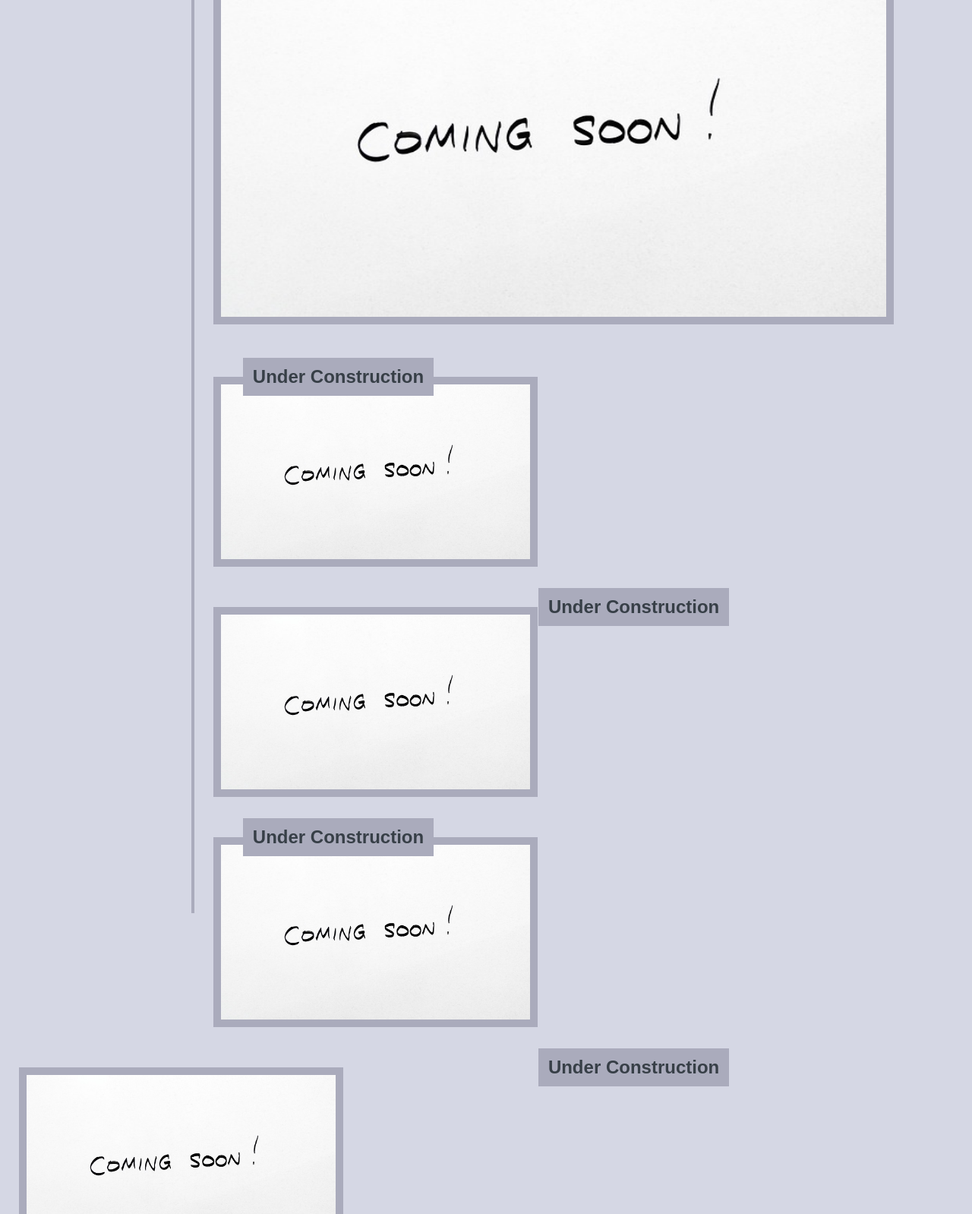
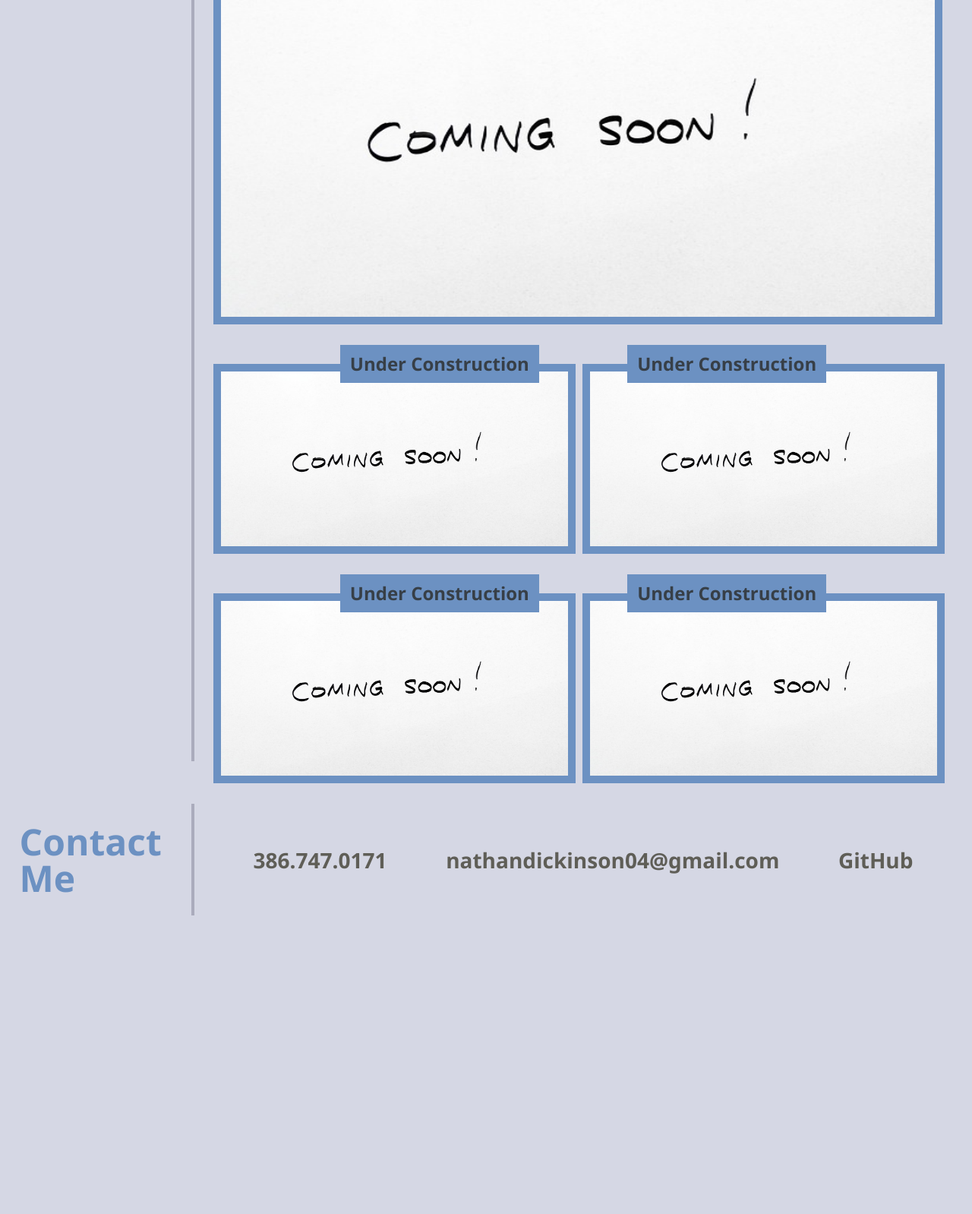
Before and after one commit to nathan26036/dickinson-portfolio, a plain HTML site: page 02-Challenge/index.html in a window 1280 px wide. Shown: the part 720-2318 px from the top of the page at 76% size. After the commit the page ends 1925 px from the top, so only its background shows below. Drawn offline with Linux system fonts and the light colour scheme.

Commit message:
Added a font family to the page chaged the borders of the images and fixed the image bug where they wouldnt appear in a row and added comments to the css to section the work.

```diff
--- a/02-Challenge/Assets/style.css
+++ b/02-Challenge/Assets/style.css
@@ -1,6 +1,6 @@
 
 * {
-  font-family:sans-serif;
+  font-family:'Segoe UI', Tahoma, Geneva, Verdana, sans-serif;
 }
 
 :root {
@@ -10,14 +10,14 @@
   --heading: #6C91C2;
   --outline: #AAABBC;
 }
-
+/*----- HEADER SECTION ------*/
 header {
     display: flex;
     align-items: center;
     padding: 1.3%;
     color: var(--text);;
     background-image:
-    linear-gradient(to right, var(--header), #1d242a);
+    linear-gradient(to right, var(--header), #0c0e11);
     border-bottom: 2px solid var(--outline);
   }
 
@@ -73,6 +73,7 @@ body {
   color: var(--text);
 }
 
+/*----- ABOUT ME SECTION ------*/
 #about-me {
   color: var(--heading);
   font-size: 300%;
@@ -96,7 +97,7 @@ p {
   line-height: 1.3;
 }
 
-
+/*----- PORTFOLIO SECTION ------*/
 #portfolio {
     color: var(--heading);
     font-size: 300%;
@@ -104,56 +105,59 @@ p {
     float: left;
     border-right: 4px solid var(--outline);
     width: 20%;
-    height:1300px;
+    height:1100px;
     padding: 2%;
 }
 
-.grid {
+.border {
   display: flex;
   flex-wrap: wrap;
-  flex-direction: row;
+}
+
+section li {
+  flex: 0 0 47.5%;
 }
 
 h3 {
   display: flex;
   flex-wrap: wrap;
-  flex-direction: row;
   font-size: 150%;
   color: var(--header);
 }
 
 .card-header {
   position: absolute;
-  left: 25%;
-  background-color: var(--outline);
+  left: 35%;
+  background-color: var(--heading);
   padding: 1%;
 }
 
 .right-card-header {
   position: absolute;
-  right: 25%;
-  background-color: var(--outline);
+  right: 15%;
+  background-color: var(--heading);
   padding: 1%;
 }
 
 section img {
   height: 250px;
-  width: 33.33%;
+  width: 98%;
   padding: 10px;
-  background-color: var(--outline);
+  background-color: var(--heading);
   margin: 25px;
 
 }
 
 #large-image {
-  width: 70%;
+  width: 75%;
   height: 500px;
 }
 
 section img:hover {
-  background-color: var(--heading);
+  background-color: var(--outline);
 }
 
+/*----- CONTACT-ME/FOOTER SECTION ------*/
 #contact-me {
     color: var(--heading);
     font-size: 300%;
@@ -186,6 +190,7 @@ footer a:hover {
   font-size: 176%;
 }
 
+/*----- MEDIA SECTION ------*/
 @media screen and (max-width: 1140px) {
   header {
     display: flex;
@@ -207,15 +212,23 @@ footer a:hover {
     width: 100%;
   }
 
+  section li {
+    flex: 0 0 93%;
+  }
+
   section img {
     display: flex;
     min-width: 90%;
     margin: 5% ;
   }
 
+  .right-card-header {
+    position: absolute;
+    right: 42%;
+  }
+
   #large-image {
     height: 250px;
-    margin-bottom: -10px;
   }
 
   footer {
--- a/02-Challenge/index.html
+++ b/02-Challenge/index.html
@@ -34,18 +34,15 @@
     <br>
     <section>
       <h2 id="portfolio">Portfolio</h2>
-      <ul class="border" class="grid">
 
-        <il>
-          <figure>
-          <h3 class="card-header">Under Construction</h3>
-            <a href="https://www.freepik.com/free-vector/neon-style-coming-soon-glowing-background-design_8562880.htm#query=coming%20soon&position=1&from_view=keyword&track=ais">
-            <img id="large-image"src="../02-Challenge/Assets/Image/coming-soon-2579123_640.jpg" alt="Coming soon! sign">
-          </a>
-          </figure>
-        </il><br>
+      <figure>
+        <h3 class="card-header">Under Construction</h3>
+          <a href="https://www.freepik.com/free-vector/neon-style-coming-soon-glowing-background-design_8562880.htm#query=coming%20soon&position=1&from_view=keyword&track=ais">
+          <img id="large-image"src="../02-Challenge/Assets/Image/coming-soon-2579123_640.jpg" alt="Coming soon! sign">
+        </a>
+        </figure><ul class="border">
 
-        <il>
+        <li>
           <figure>
             <h3 class="card-header">Under Construction</h3>
               <a href="https://www.freepik.com/free-vector/neon-style-coming-soon-glowing-background-design_8562880.htm#query=coming%20soon&position=1&from_view=keyword&track=ais">
@@ -53,34 +50,34 @@
             </a>
           </figure>
         </a>
-        </il>
+      </li>
 
-        <il>
+        <li>
           <figure>
             <h3 class="right-card-header">Under Construction</h3>
               <a href="https://www.freepik.com/free-vector/neon-style-coming-soon-glowing-background-design_8562880.htm#query=coming%20soon&position=1&from_view=keyword&track=ais">
               <img id="small-image"src="../02-Challenge/Assets/Image/coming-soon-2579123_640.jpg" alt="Coming soon! sign">
             </a>
           </figure>
-        </il>
+        </li>
 
-        <il>
+        <li>
           <figure>
             <h3 class="card-header">Under Construction</h3>
               <a href="https://www.freepik.com/free-vector/neon-style-coming-soon-glowing-background-design_8562880.htm#query=coming%20soon&position=1&from_view=keyword&track=ais">
               <img id="small-image"src="../02-Challenge/Assets/Image/coming-soon-2579123_640.jpg" alt="Coming soon! sign">
             </a>
           </figure>
-        </il>
+        </li>
 
-        <il>
+        <li>
           <figure>
             <h3 class="right-card-header">Under Construction</h3>
               <a href="https://www.freepik.com/free-vector/neon-style-coming-soon-glowing-background-design_8562880.htm#query=coming%20soon&position=1&from_view=keyword&track=ais">
               <img id="small-image"src="../02-Challenge/Assets/Image/coming-soon-2579123_640.jpg" alt="Coming soon! sign">
             </a>
           </figure>
-        </il>
+        </li>
       </ul>
     </section>
 
```
